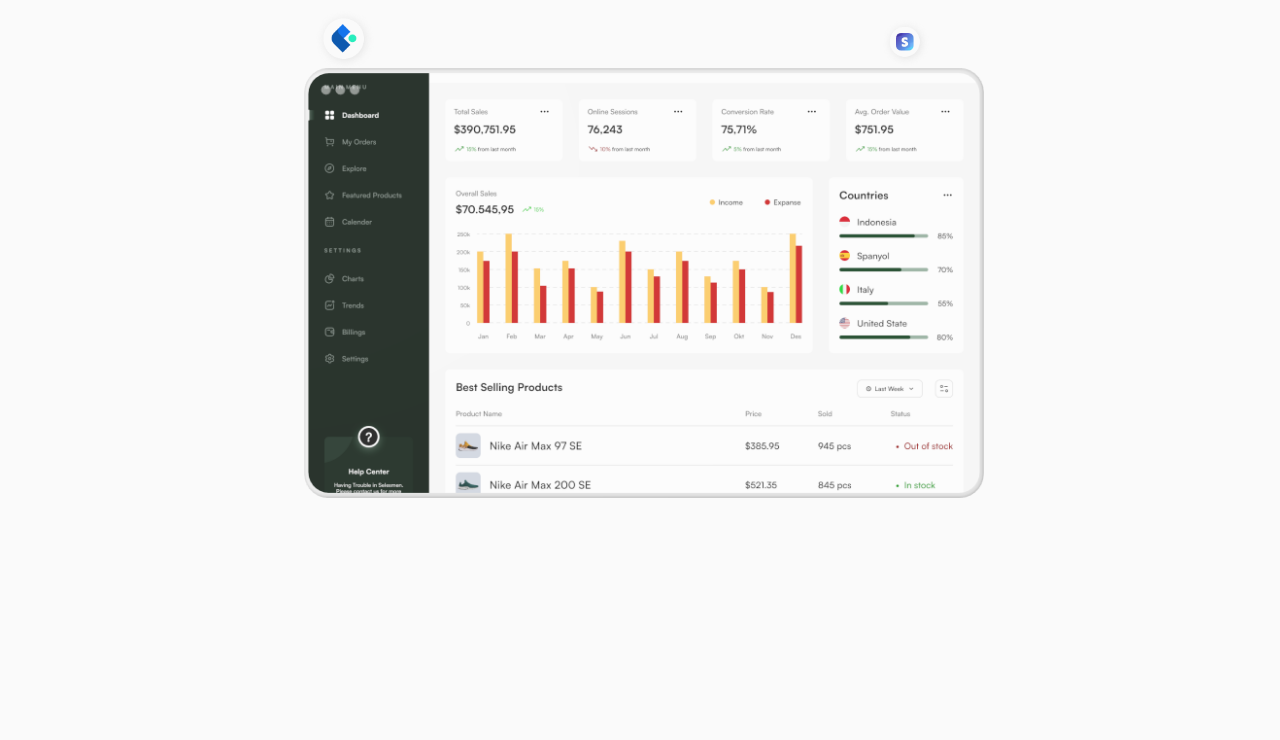
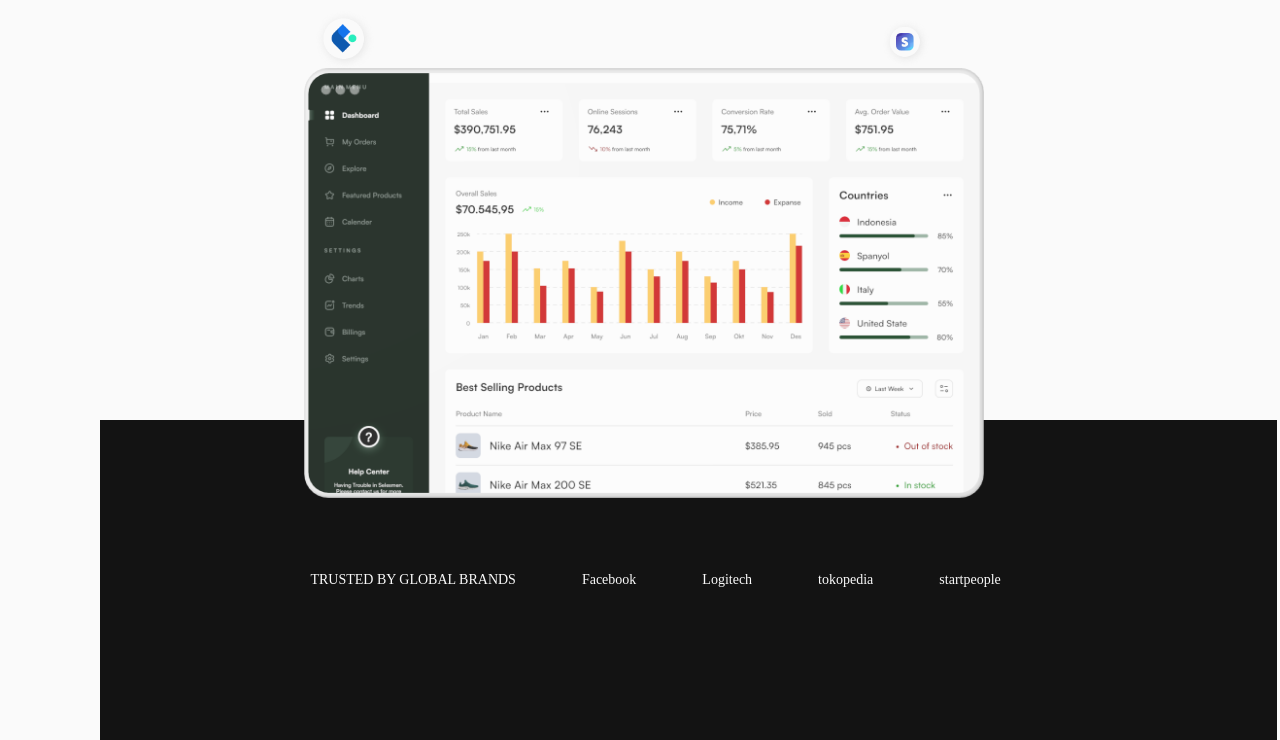
Before and after one commit to jordanssentamu/selesmen-Managementpage, a plain HTML site: page index.html in a window 1280 px wide. Shown: the part 550-1290 px from the top of the page. Before the commit the page ends 1181 px from the top, so only its background shows below. Drawn offline with Linux system fonts and the light colour scheme.

Commit message:
add a new list in the hero section with a class name footer list

```diff
--- a/css/main.css
+++ b/css/main.css
@@ -165,9 +165,25 @@
 .hero-section-manageSales-mainimg {
   height: 688px;
   width: 1088px;
-  /* left: 212px;
-top: 648px;
-border-radius: 0px; */
   margin-top: 393px;
   object-fit: cover;
 }
+.hero-section-manageSales-footer {
+  height: 320px;
+  width: 109%;
+  background-color: rgba(19, 19, 19, 1);
+
+  margin-top: 482px;
+  display: flex;
+  justify-content: center;
+  align-items: center;
+}
+.hero-section-manageSales-footer-items {
+  display: flex;
+  list-style: none;
+}
+.hero-section-manageSales-footer-items li {
+  font-size: 14px;
+  margin-right: 66px;
+  color: rgba(250, 250, 250, 1);
+}
--- a/index.html
+++ b/index.html
@@ -56,7 +56,17 @@
             src="/img/5e7785e97bdf9682229afbebbdd0e229.png"
           />
         </div>
+        <div class="hero-section-manageSales-footer">
+          <ul class="hero-section-manageSales-footer-items">
+            <li>TRUSTED BY GLOBAL BRANDS</li>
+            <li>Facebook</li>
+            <li>Logitech</li>
+            <li>tokopedia</li>
+            <li>startpeople</li>
+          </ul>
+        </div>
       </div>
     </header>
+    <main class="main-section"></main>
   </body>
 </html>
```
